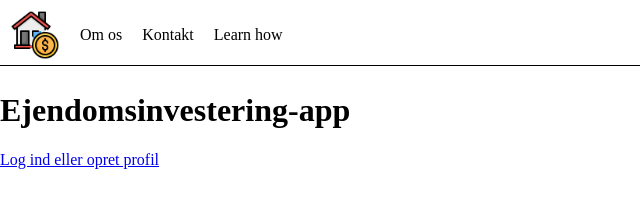
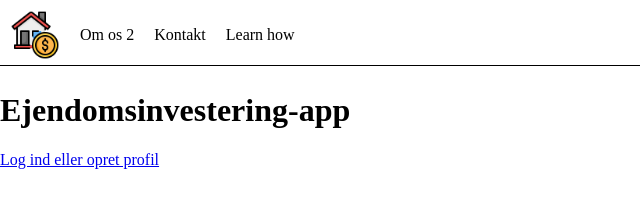
Before and after one commit to MariusHolze/faelles, a plain HTML site: page index.html in a window 1280 px wide. Shown: the full height of the page, 0-640 px from the left. Drawn offline with Linux system fonts and the light colour scheme.

Commit message:
Update navigation link text for 'Om os'

```diff
--- a/index.html
+++ b/index.html
@@ -14,7 +14,7 @@
       <a href="index.html">
         <img src="6676711.png" alt="logo" id="logo">
       </a>
-      <a href="omOs.html">Om os</a>
+      <a href="omOs.html">Om os 2</a>
       <a href="kontakt.html">Kontakt</a>
       <a href="learnHow.html">Learn how</a>
 
```
